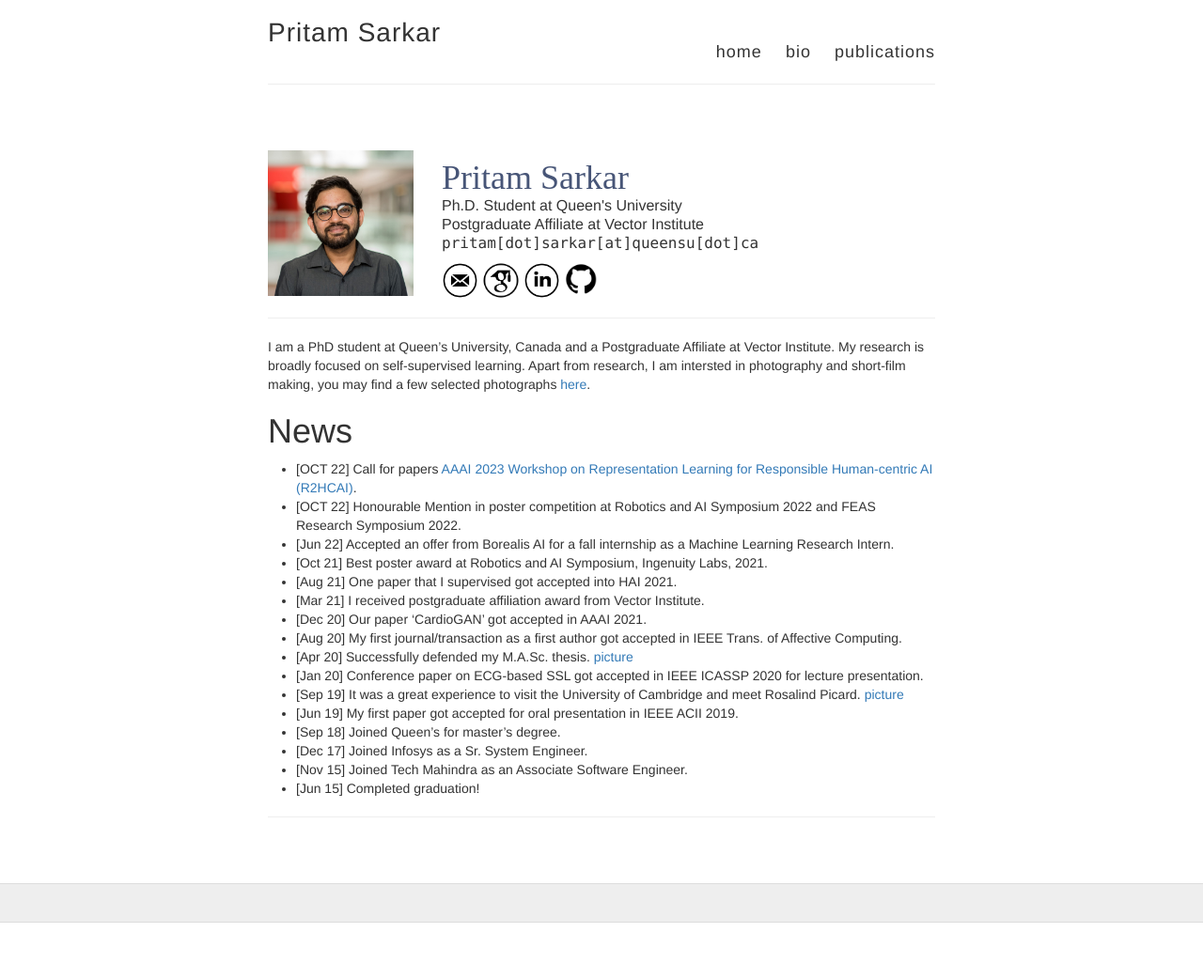
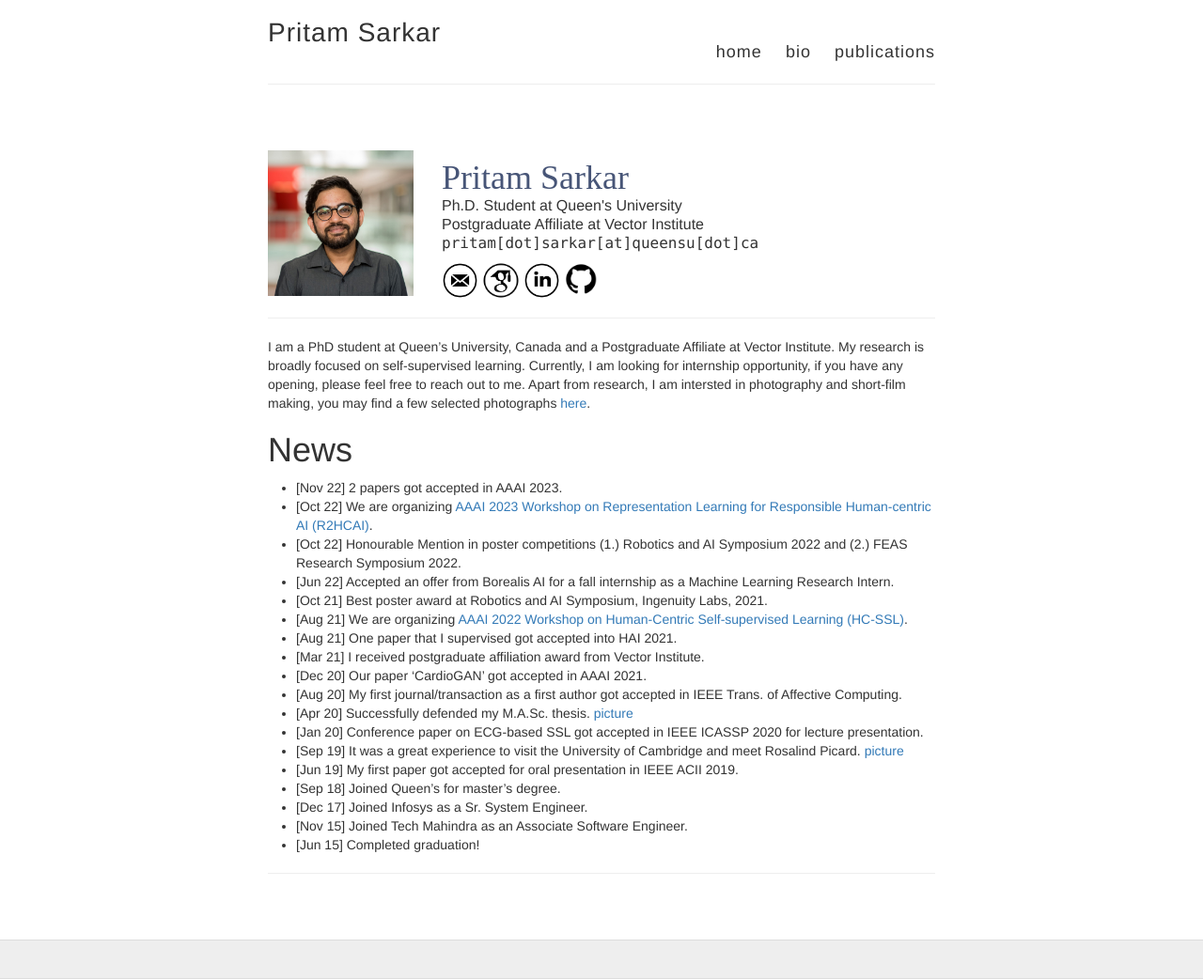
Before and after one commit to pritamqu/pritamqu.github.io, a Jekyll site: the page built from index.md, in a window 1280 px wide. Shown: the whole page at 94% size. Built offline with Jekyll 4.4.1, drawn with Linux system fonts in a browser that asks for light colours; before the commit the page ends 982 px from its top, so only the background shows below that.

Commit message:
paper updates

```diff
--- a/index.md
+++ b/index.md
@@ -41,16 +41,16 @@ permalink: /
 <a name="/news"></a>
 
 I am a PhD student at Queen’s University, Canada and a Postgraduate Affiliate at Vector Institute. My research is broadly focused on self-supervised learning.
-<!-- Currently, I am looking for internship opportunity, if you have any opening, please feel free to reach out to me. -->
+Currently, I am looking for internship opportunity, if you have any opening, please feel free to reach out to me.
 Apart from research, I am intersted in photography and short-film making, you may find a few selected photographs [here](https://www.flickr.com/photos/pritams-photography/albums/72177720295443321).
 
 # News
-
-- [OCT 22] Call for papers [AAAI 2023 Workshop on Representation Learning for Responsible Human-centric AI (R2HCAI)](https://r2hcai.github.io/AAAI-23/).
-- [OCT 22] Honourable Mention in poster competition at Robotics and AI Symposium 2022 and FEAS Research Symposium 2022.
+- [Nov 22] 2 papers got accepted in AAAI 2023.
+- [Oct 22] We are organizing [AAAI 2023 Workshop on Representation Learning for Responsible Human-centric AI (R2HCAI)](https://r2hcai.github.io/AAAI-23/).
+- [Oct 22] Honourable Mention in poster competitions (1.) Robotics and AI Symposium 2022 and (2.) FEAS Research Symposium 2022.
 - [Jun 22] Accepted an offer from Borealis AI for a fall internship as a Machine Learning Research Intern.
 - [Oct 21] Best poster award at Robotics and AI Symposium, Ingenuity Labs, 2021.
-<!-- - [Aug 21] Call for papers [AAAI 2022 Workshop on Human-Centric Self-supervised Learning (HC-SSL)](https://hcssl.github.io/AAAI-22/). -->
+- [Aug 21] We are organizing [AAAI 2022 Workshop on Human-Centric Self-supervised Learning (HC-SSL)](https://hcssl.github.io/AAAI-22/).
 - [Aug 21] One paper that I supervised got accepted into HAI 2021.
 - [Mar 21] I received postgraduate affiliation award from Vector Institute.
 - [Dec 20] Our paper 'CardioGAN' got accepted in AAAI 2021.
```
Also changed, not shown: publications.md (+2 -2 lines), 1 other file.
